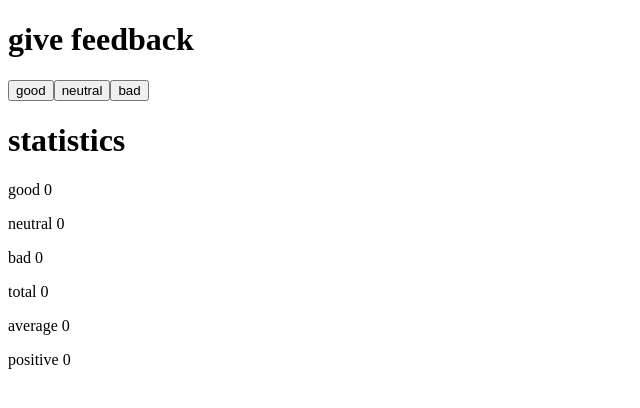
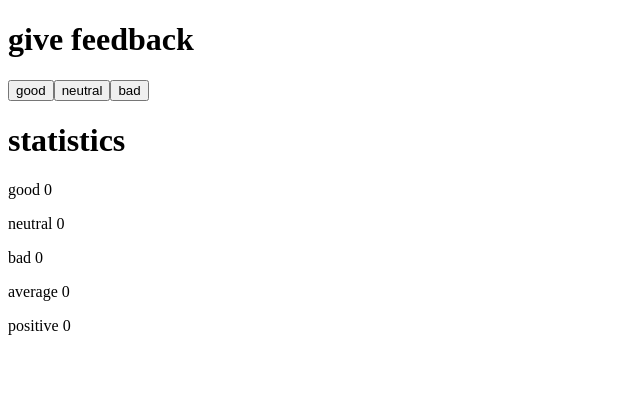
Before and after one commit to AnnamariKoo/02-unicafe2, a React (Vite) app: page / in a window 1280 px wide. Shown: the top 408 px of the page, without its empty margins (0-640 px from the left). Built offline with nearby package versions, Linux system fonts and the light colour scheme.

Commit message:
Statistics -komponentti tehty.

```diff
--- a/src/App.jsx
+++ b/src/App.jsx
@@ -1,6 +1,15 @@
 import { useState } from "react";
 
-const Statistics = (props) => <div></div>;
+const Statistics = (props) => (
+  <div>
+    <h1>statistics</h1>
+    <p>good {props.good}</p>
+    <p>neutral {props.neutral}</p>
+    <p>bad {props.bad}</p>
+    <p>average {props.average}</p>
+    <p>positive {props.positive}</p>
+  </div>
+);
 
 const Button = ({ handleClick, text }) => (
   <button onClick={handleClick}>{text}</button>
@@ -38,7 +47,6 @@
     const updatedBad = bad + 1;
     setBad(updatedBad);
     setTotal(good + neutral + updatedBad);
-    const updatedTotal = total + 1;
     setAverage((good - updatedBad) / (total + 1));
     setPositive((good / (total + 1)) * 100);
   };
@@ -49,13 +57,13 @@
       <Button handleClick={goodClick} text="good" />
       <Button handleClick={neutralClick} text="neutral" />
       <Button handleClick={badClick} text="bad" />
-      <h1>statistics</h1>
-      <p>good {good}</p>
-      <p>neutral {neutral}</p>
-      <p>bad {bad}</p>
-      <p>total {total}</p>
-      <p>average {average}</p>
-      <p>positive {positive}</p>
+      <Statistics
+        good={good}
+        neutral={neutral}
+        bad={bad}
+        average={average}
+        positive={positive}
+      />
     </div>
   );
 };
```
